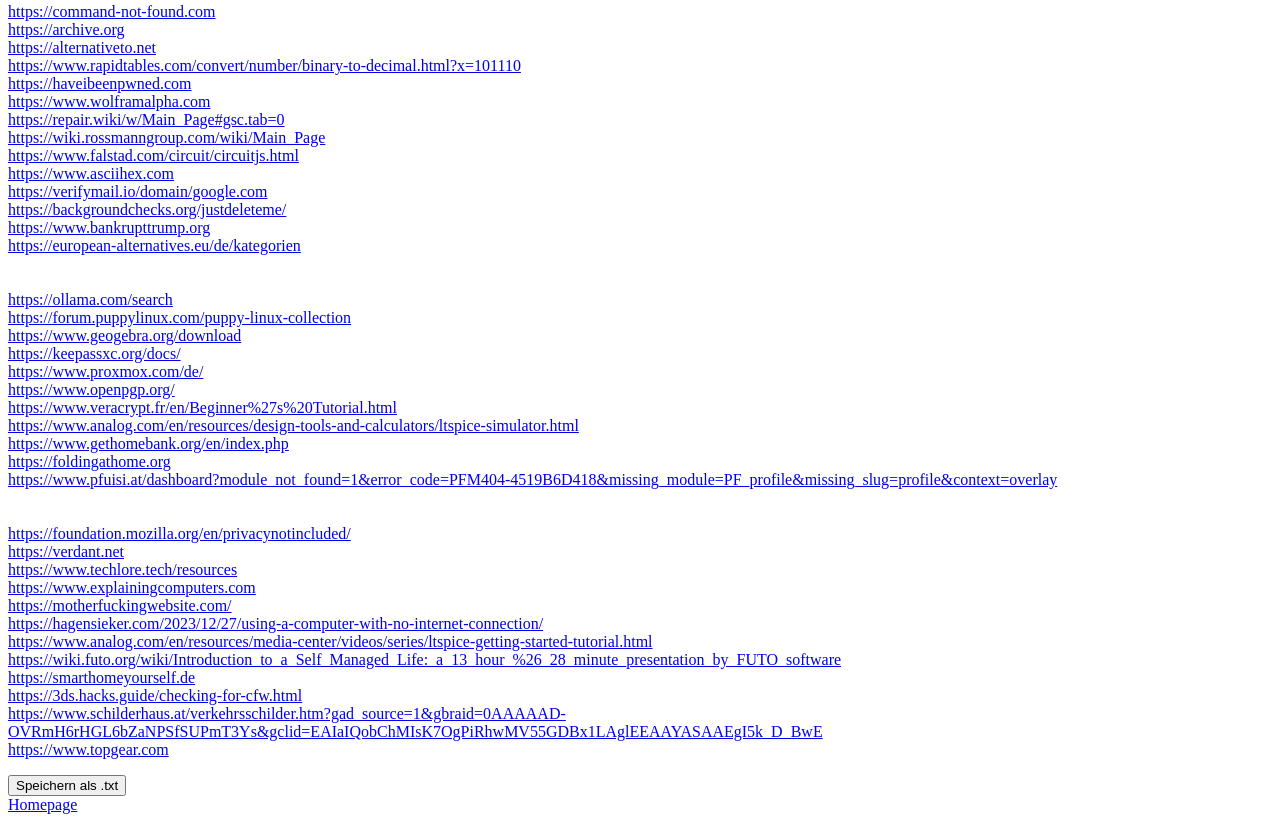
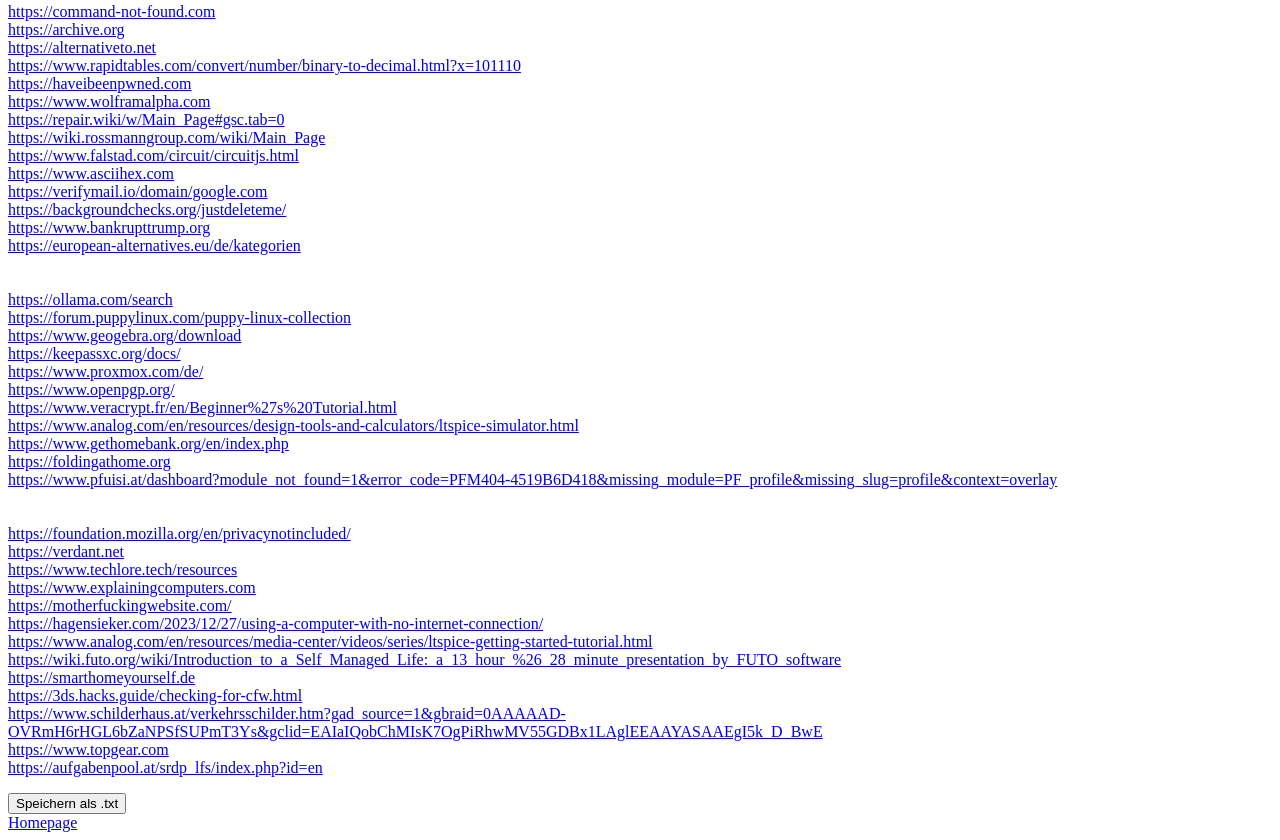
Before and after one commit to 666hwll/666hwll.github.io, a plain HTML site: page otherSites/goodLinks.html in a window 1280 px wide. Shown: the part 365-1205 px from the top of the page. Drawn offline with Linux system fonts and the light colour scheme.

Commit message:
goodLinks.html aktualisieren

```diff
--- a/otherSites/goodLinks.html
+++ b/otherSites/goodLinks.html
@@ -64,6 +64,7 @@
     <a href="https://3ds.hacks.guide/checking-for-cfw.html">https://3ds.hacks.guide/checking-for-cfw.html</a> <br>
     <a href="https://www.schilderhaus.at/verkehrsschilder.htm?gad_source=1&gbraid=0AAAAAD-OVRmH6rHGL6bZaNPSfSUPmT3Ys&gclid=EAIaIQobChMIsK7OgPiRhwMV55GDBx1LAglEEAAYASAAEgI5k_D_BwE">https://www.schilderhaus.at/verkehrsschilder.htm?gad_source=1&gbraid=0AAAAAD-OVRmH6rHGL6bZaNPSfSUPmT3Ys&gclid=EAIaIQobChMIsK7OgPiRhwMV55GDBx1LAglEEAAYASAAEgI5k_D_BwE </a> <br>
     <a href="https://www.topgear.com"> https://www.topgear.com </a> <br>
+    <a href="https://aufgabenpool.at/srdp_lfs/index.php?id=en"> https://aufgabenpool.at/srdp_lfs/index.php?id=en </a> <br>
   </p>
   <button onclick="saveTextAsFile()">Speichern als .txt</button> <br>
   <a href="https://666hwll.github.io/index.html"> Homepage </a>
```
